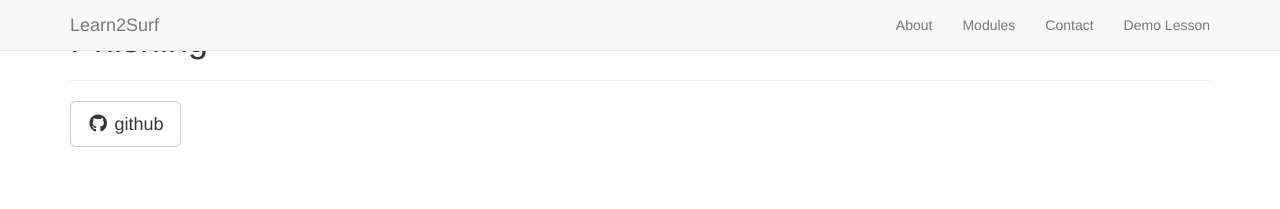
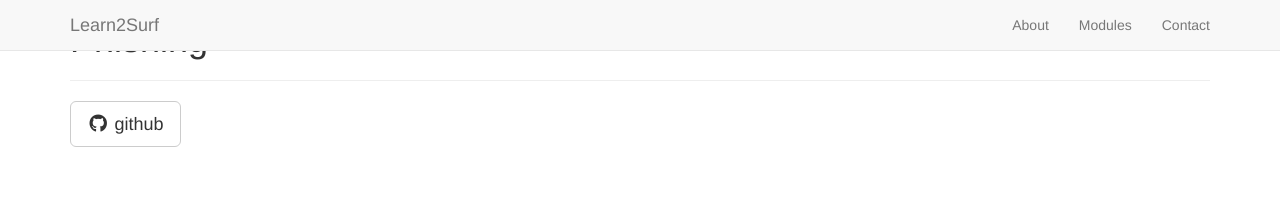
Before and after one commit to Konnor-Filip/Learn2Surf, a Jekyll site: the page built from _posts/2014-09-21-services-1.markdown, in a window 1280 px wide. Shown: the top 209 px of the page. Built offline with Jekyll 4.4.1, drawn with Linux system fonts in a browser that asks for light colours; nearby versions of some CDN libraries; library files that are not in the unit come from our copies.

```diff
--- a/_includes/header.html
+++ b/_includes/header.html
@@ -22,9 +22,6 @@
                 </li>
                 <li>
                     <a class="page-scroll" href="#contact">Contact</a>
-                </li>
-                <li>
-                    <a class="page-scroll" href="../authentication.html">Demo Lesson</a>
                 </li>
             </ul>
         </div>
--- a/_posts/2014-09-21-services-1.markdown
+++ b/_posts/2014-09-21-services-1.markdown
@@ -5,4 +5,4 @@ category: Services
 title: Phishing
 description: |
 ---
-[Click Me to go to Phishing Module](google.com)
+[Click Me to go to Phishing Module](https://www.google.com)
```
